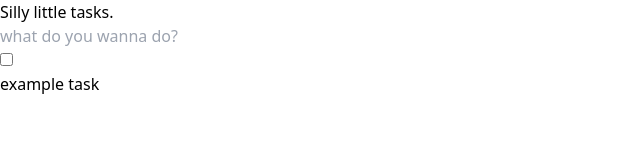
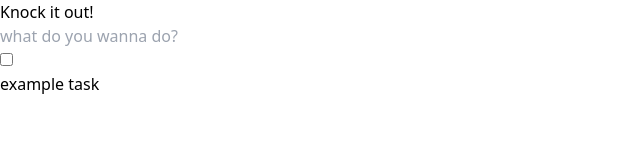
Before and after one commit to mistyb01/vue-task-diary, a Vue app: page / in a window 1280 px wide. Shown: the top 160 px of the page, without its empty margins (0-640 px from the left). Built offline with nearby package versions, Linux system fonts and the light colour scheme.

Commit message:
random motivational headings

```diff
--- a/src/App.vue
+++ b/src/App.vue
@@ -36,12 +36,29 @@ function editTodo(todoId, editedTitle) {
 
 const incompleteTasks = computed(() => tasks.value.filter((t) => !t.done));
 const completedTasks = computed(() => tasks.value.filter((t) => t.done));
+
+const motivationalHeadings = [
+  "Seize the day.",
+  "Start today.",
+  "Do something for future you!",
+  "Knock it out!",
+];
+
+function randomIntFromInterval(min, max) {
+  // min and max included
+  return Math.floor(Math.random() * (max - min + 1) + min);
+}
+
+const randomIndex = randomIntFromInterval(0, motivationalHeadings.length - 1);
+const headingText = motivationalHeadings[randomIndex];
 </script>
 
 <template>
-  <div class="container mx-auto p-4 max-w-screen-md">
+  <div
+    class="container mx-auto p-4 max-w-screen-md border-pink-200 border-solid border-l-2 border-r-2 min-h-screen"
+  >
     <header class="my-8">
-      <h1 class="text-2xl">Silly little tasks.</h1>
+      <h1 class="text-2xl">{{ headingText }}</h1>
     </header>
 
     <main>
```
